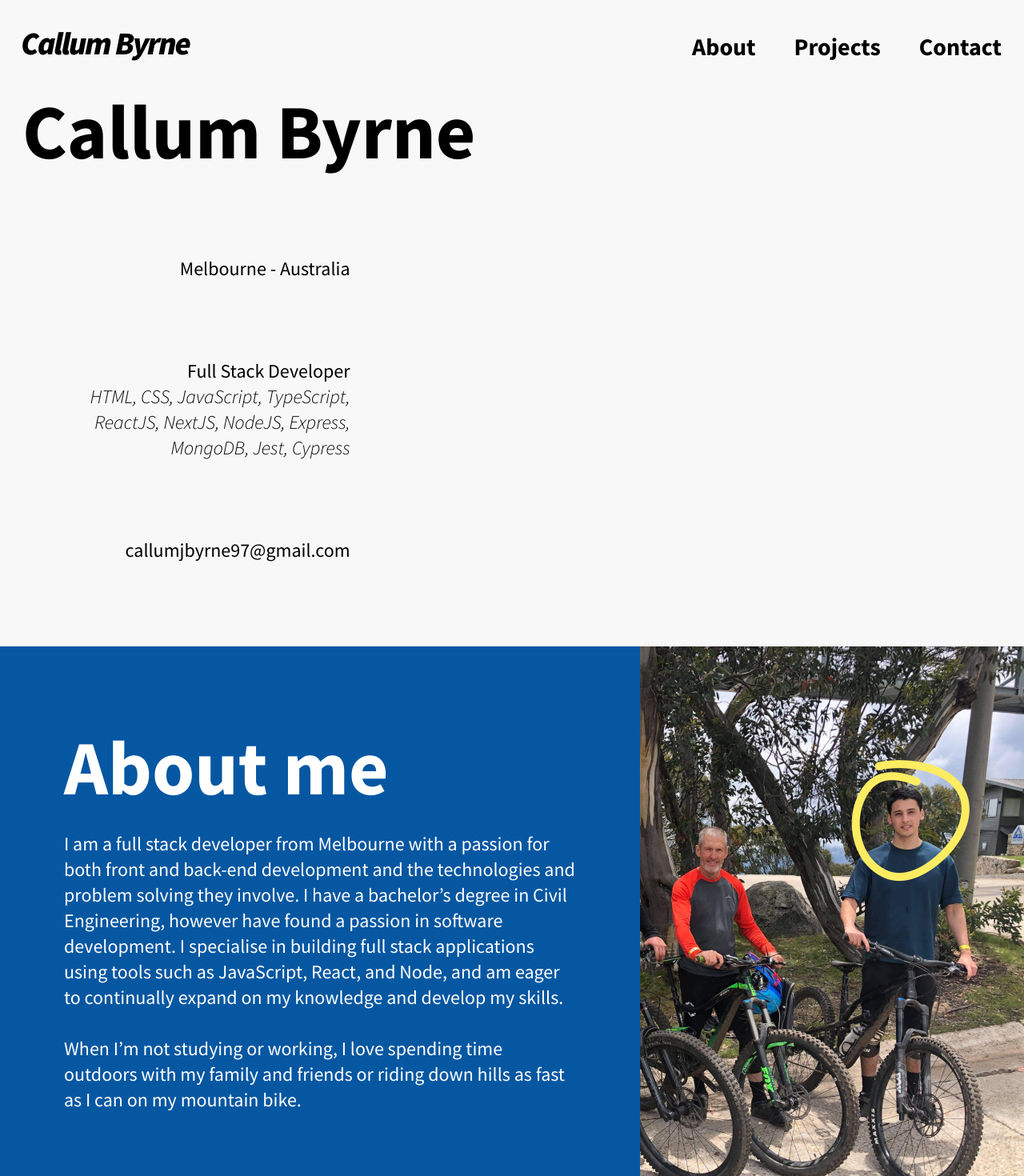
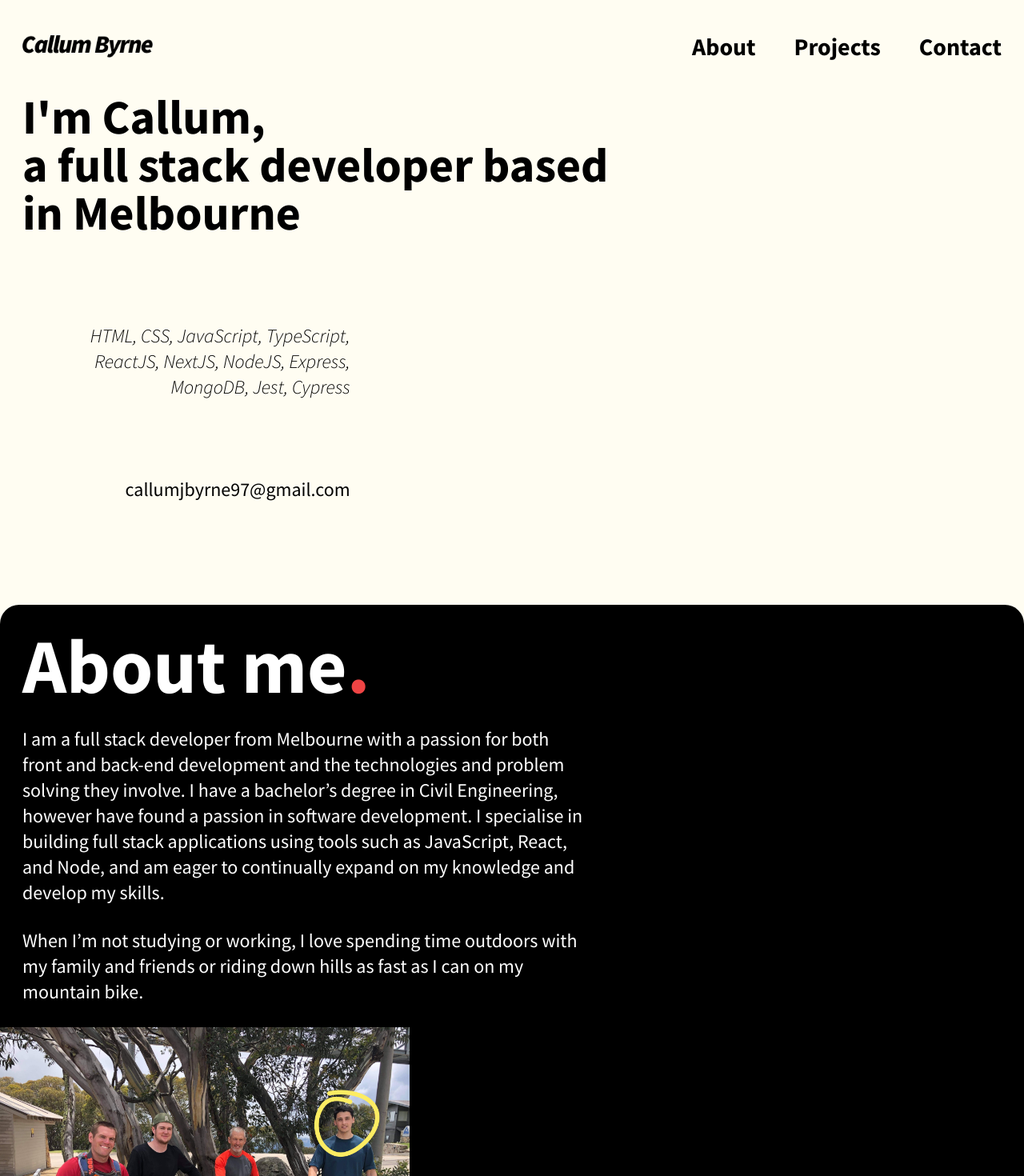
Before and after one commit to callumbyrne/portfolio, a Next.js app: page / in a window 1280 px wide. Shown: the top 1470 px of the page at 80% size. Built offline with nearby package versions, Linux system fonts and the light colour scheme.

Commit message:
style changes

```diff
--- a/components/About.tsx
+++ b/components/About.tsx
@@ -3,10 +3,12 @@ import Image from 'next/image'
 
 const About = () => {
   return (
-    <div className="about-section flex flex-row justify-between pl-20">
-      <div className="flex w-3/5 flex-col justify-end pb-28 pr-20 text-white">
-        <h2 className="pb-8 text-8xl font-bold">About me</h2>
-        <p className="pb-8 text-2xl">
+    <section className="about-section flex flex-col justify-between rounded-t-3xl">
+      <div className="flex flex-col justify-end px-7 py-7 text-white md:w-3/5">
+        <h2 className="pb-7 text-8xl font-bold">
+          About me<span className="text-red-500">.</span>
+        </h2>
+        <p className="pb-7 text-2xl">
           I am a full stack developer from Melbourne with a passion for both
           front and back-end development and the technologies and problem
           solving they involve. I have a bachelor’s degree in Civil Engineering,
@@ -21,17 +23,10 @@ const About = () => {
           mountain bike.
         </p>
       </div>
-      <div className="flex w-2/5">
-        <Image
-          src={mtb}
-          alt="mtb"
-          layout="fixed"
-          height={695}
-          objectFit="cover"
-          objectPosition="right"
-        />
+      <div className="flex h-full md:w-2/5">
+        <Image src={mtb} alt="mtb" objectFit="cover" objectPosition="right" />
       </div>
-    </div>
+    </section>
   )
 }
 
--- a/components/Header.tsx
+++ b/components/Header.tsx
@@ -2,18 +2,21 @@ import Nav from './Nav'
 
 const Header = () => {
   return (
-    // Contains global css
     <section className="flex w-full flex-col justify-between">
       <Nav />
-      <div className="mx-7 flex flex-col pb-10">
-        {/* Contains global css */}
-        <div className="flex items-end pb-11 text-8xl font-bold leading-none lg:w-3/5">
-          Callum Byrne
+      <div className="flex flex-col px-7 pb-16">
+        <div className="flex flex-col pb-11 text-6xl font-bold lg:w-3/5">
+          {/* <h2 className="-mb-3">Callum</h2>
+          <h2>Byrne</h2> */}
+          <h2>
+            I&apos;m Callum,
+            <br /> a full stack developer based in Melbourne
+          </h2>
         </div>
-        <div className="flex flex-col space-y-10 text-2xl md:space-y-24 lg:w-2/5 lg:py-16 lg:px-20">
-          <p className="flex md:justify-end">Melbourne - Australia</p>
+        <div className="flex flex-col space-y-8 text-2xl md:space-y-24 lg:w-2/5 lg:py-16 lg:px-20">
+          {/* <p className="flex md:justify-end">Melbourne - Australia</p> */}
           <div>
-            <p className="flex md:justify-end">Full Stack Developer</p>
+            {/* <p className="flex md:justify-end">Full Stack Developer</p> */}
             <p className="flex italic md:justify-end md:text-right">
               HTML, CSS, JavaScript, TypeScript, ReactJS, NextJS, NodeJS,
               Express, MongoDB, Jest, Cypress
--- a/components/MenuIcon.tsx
+++ b/components/MenuIcon.tsx
@@ -3,14 +3,14 @@ const MenuIcon = () => (
     <path
       fill="transparent"
       strokeWidth="2"
-      stroke="#000000"
+      stroke="rgba(239, 68, 68)"
       strokeLinecap="butt"
       d="M 0 2.5 L 20 2.5"
     ></path>
     <path
       fill="transparent"
       strokeWidth="2"
-      stroke="#000000"
+      stroke="rgba(239, 68, 68)"
       strokeLinecap="butt"
       d="M 10 9.423 L 20 9.423"
       opacity="1"
@@ -18,7 +18,7 @@ const MenuIcon = () => (
     <path
       fill="transparent"
       strokeWidth="2"
-      stroke="#000000"
+      stroke="rgba(239, 68, 68)"
       strokeLinecap="butt"
       d="M 20 16.346 L 20 16.346"
     ></path>
--- a/components/Nav.tsx
+++ b/components/Nav.tsx
@@ -5,11 +5,17 @@ import MenuIcon from './MenuIcon'
 
 const Nav = () => {
   return (
-    <nav className="mx-7 my-10 flex items-center justify-between">
-      <div>
+    <nav className="my-10 flex items-center justify-between px-7">
+      <div className="flex md:inline-flex">
         <Link href="/" passHref>
           <a className="flex items-center">
-            <Image src={logo} alt="logo" />
+            <Image
+              src={logo}
+              alt="logo"
+              height={28}
+              objectFit="scale-down"
+              objectPosition={'left'}
+            />
           </a>
         </Link>
       </div>
--- a/styles/globals.css
+++ b/styles/globals.css
@@ -3,9 +3,13 @@
 @tailwind utilities;
 
 html {
-  background-color: #f8f8f8;
+  //background-color: #f8f8f8;
+  background-color: #fffdf2;
 }
 
 .about-section {
-  background-color: #0657a2;
+  //background-color: #0657a2;
+  //background-color: #064a8a;
+  //background-color: #053f75;
+  background-color: #000000;
 }
```
